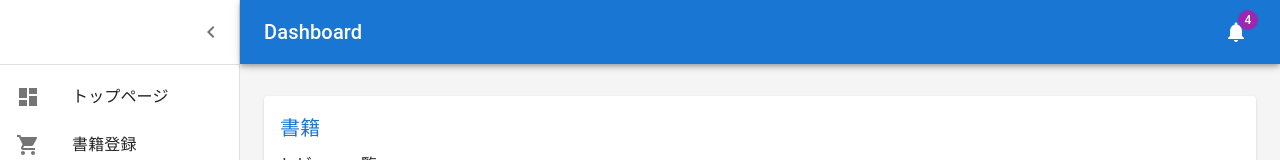
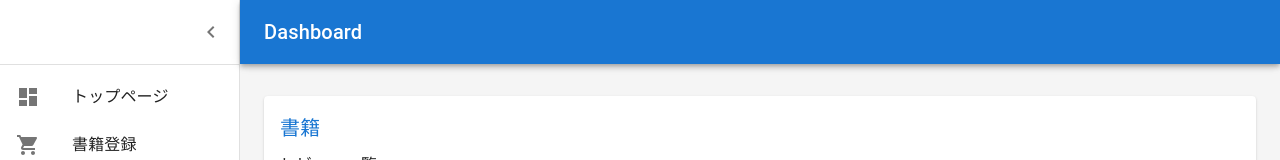
Before and after one commit to cdsl-research/g2122003_log_frontend, a React (Create React App) app: page / in a window 1280 px wide. Shown: the top 160 px of the page. Built offline with nearby package versions, Linux system fonts and the light colour scheme.

Commit message:
とりあえずトップページ作成

```diff
--- a/src/dashboard/Dashboard.js
+++ b/src/dashboard/Dashboard.js
@@ -118,11 +118,6 @@ function DashboardContent() {
                         >
                             Dashboard
                         </Typography>
-                        <IconButton color="inherit">
-                            <Badge badgeContent={4} color="secondary">
-                                <NotificationsIcon />
-                            </Badge>
-                        </IconButton>
                     </Toolbar>
                 </AppBar>
                 <Drawer variant="permanent" open={open}>
```
